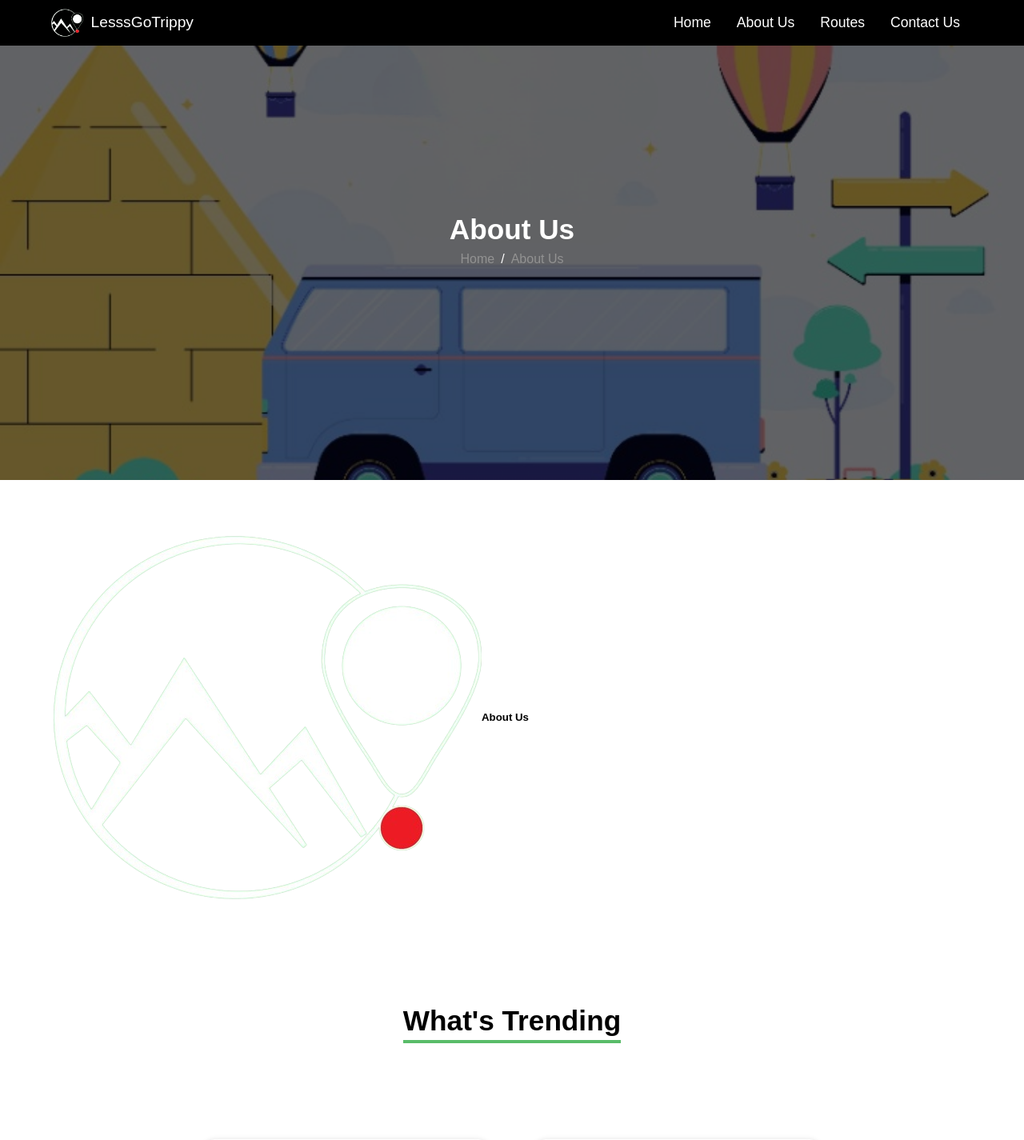
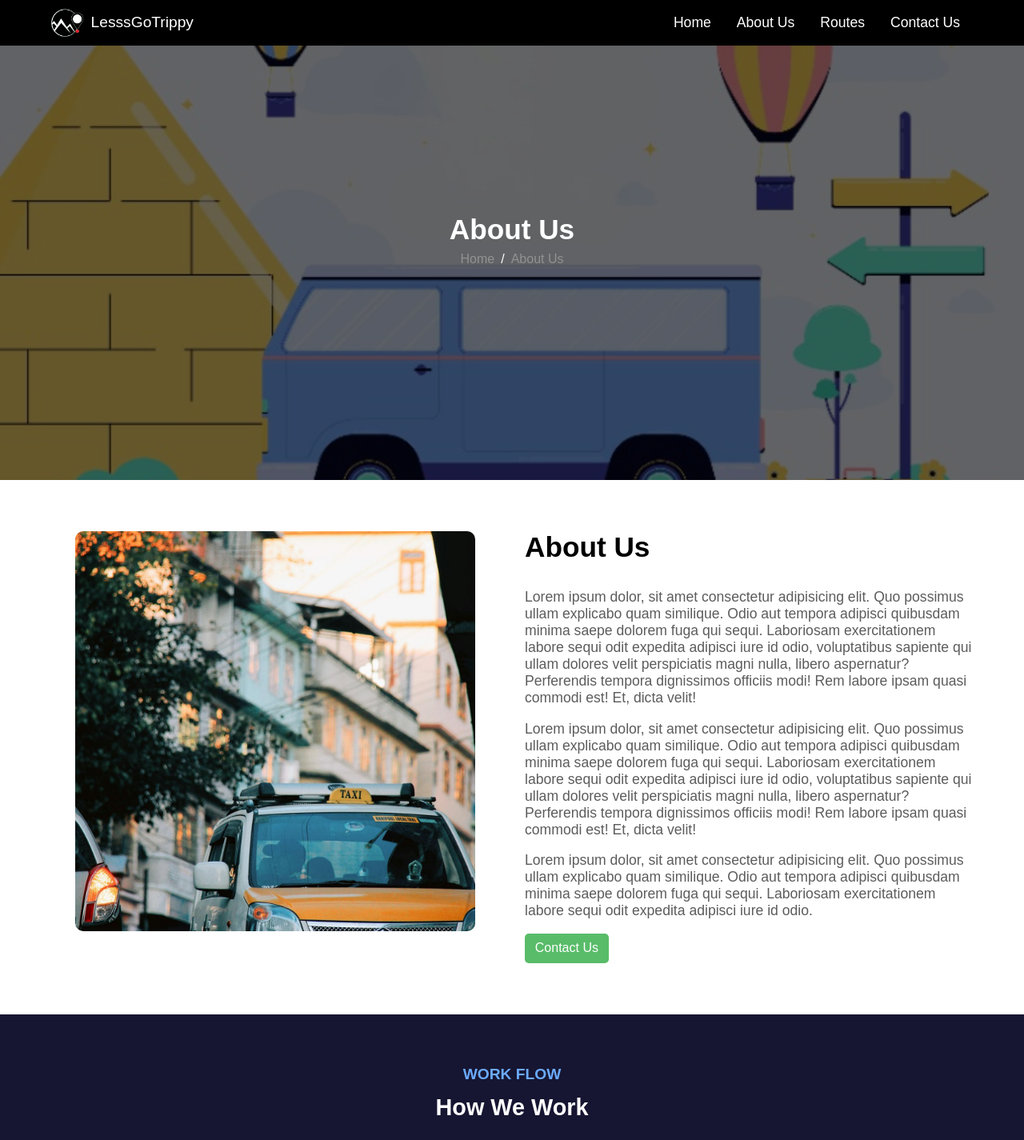
Before and after one commit to varunSalat/tour-booking, a PHP site: page /about-us in a window 1280 px wide. Shown: the top 1425 px of the page at 80% size. Run offline with PHP 8.4, Linux system fonts and the light colour scheme; some web fonts are replaced.

Commit message:
about us page

```diff
--- a/about-us.php
+++ b/about-us.php
@@ -4,8 +4,7 @@ require("./function/function.php");
 view("header","general");
 view("hero_section","about-us");
 view("about_us_section","about-us");
-view("trending_section","general");
-view("go_to_track_section","tour");
+view("how_we_work_section","about-us");
 view("testimonial","general");
 view("why_choose_us","general");
 
--- a/styles/style.css
+++ b/styles/style.css
@@ -1034,6 +1034,7 @@ ul li {
 
 .whats_app_fixed_btn {
   position: fixed;
+  z-index: 4;
   bottom: 1em;
   right: 1em;
   background-color: var(--primary_color);
@@ -1810,3 +1811,138 @@ ul li {
     width: 200px !important;
   }
 }
+
+/*--------------------- !ABOUT US PAGE STYLES ------------------*/
+#about_us_section {
+  gap: 2em;
+  justify-content: center;
+  align-items: flex-start;
+}
+
+.au-header h3 {
+  font-size: var(--primary_header);
+}
+
+.about_us_left_container,
+.about_us_right_container {
+  width: 50%;
+}
+.about_us_left_container {
+  display: flex;
+  justify-content: center;
+}
+.about_us_left_container figure {
+  height: 500px;
+  max-width: 500px;
+  width: 500px;
+  overflow: hidden;
+  border-radius: 10px;
+  -webkit-border-radius: 10px;
+  -moz-border-radius: 10px;
+  -ms-border-radius: 10px;
+  -o-border-radius: 10px;
+}
+
+.about_us_dis {
+  margin-top: 2em;
+}
+
+.about_us_dis p {
+  font-size: var(--body_text);
+  margin: 1em 0;
+  color: var(--secondery_black_color);
+}
+
+/* How we work section */
+
+#how-we-work-section {
+  background-color: rgb(22, 22, 50);
+}
+.how_we_work_header {
+  text-align: center;
+}
+.how_we_work_header h3 {
+  font-size: var(--tertiary_header);
+}
+.section-header-5 {
+  color: rgb(107, 171, 255);
+}
+
+.how_we_work_header h2 {
+  font-size: var(--secondery_header);
+  color: var(--white_color);
+  margin-top: 0.5em;
+}
+
+.how_we_work_card_container {
+  margin-top: 4em;
+  align-items: center;
+  justify-content: space-between;
+}
+.how_we_work_card {
+  width: min(300px, 100%);
+  text-align: center;
+}
+.how_we_work_icon_container {
+  background-color: #abfad7;
+  margin: 0 auto;
+  height: 70px;
+  width: 70px;
+  display: grid;
+  place-items: center;
+  border-radius: 50%;
+  -webkit-border-radius: 50%;
+  -moz-border-radius: 50%;
+  -ms-border-radius: 50%;
+  -o-border-radius: 50%;
+}
+.how_we_work_card h4 {
+  font-size: var(--tertiary_header);
+  color: #fff;
+  font-weight: normal;
+  margin: 0.5em 0;
+}
+.how_we_work_card p {
+  color: #c3c3c3;
+}
+.arrow_container i {
+  font-size: calc(var(--primary_header) * 1.4);
+  color: #fff;
+}
+.how_we_work_icon_container i {
+  font-size: var(--tertiary_header);
+}
+#second_work_card .how_we_work_icon_container {
+  background-color: #f5bb9c;
+}
+#third_work_card .how_we_work_icon_container {
+  background-color: #badaf4;
+}
+
+/* !ABOUT US RESPONSIVE DESIGN */
+@media screen and (max-width: 900px) {
+  #about_us_section {
+    flex-direction: column;
+  }
+  .about_us_left_container,
+  .about_us_right_container {
+    width: 100%;
+  }
+  .about_us_left_container figure {
+    height: 300px;
+  }
+}
+@media screen and (max-width: 700px) {
+  .how_we_work_card_container {
+    flex-direction: column;
+    margin-top: 2em;
+    gap: 3em;
+  }
+  .arrow_container {
+    transform: rotate(90deg);
+    -webkit-transform: rotate(90deg);
+    -moz-transform: rotate(90deg);
+    -ms-transform: rotate(90deg);
+    -o-transform: rotate(90deg);
+  }
+}
--- a/views/about-us/about_us_section.view.php
+++ b/views/about-us/about_us_section.view.php
@@ -1,10 +1,28 @@
 <section class="section flex" id="about_us_section">
-    <figure class="about_us_left_container">
-        <img src="./img/logo.webp" alt="about-us-img">
-    </figure>
+    <div class="about_us_left_container">
+        <figure class="">
+            <img src="./img/about_us/about-us-left-img.jpg" alt="about-us-img">
+        </figure>
+    </div>
     <div class="about_us_right_container">
-        <div>
-            <h5>About Us</h5>
+        <div class="au-header">
+            <h3>About Us</h3>
+        </div>
+        <div class="about_us_dis">
+            <p>Lorem ipsum dolor, sit amet consectetur adipisicing elit. Quo possimus ullam explicabo quam similique.
+                Odio aut tempora adipisci quibusdam minima saepe dolorem fuga qui sequi. Laboriosam exercitationem
+                labore sequi odit expedita adipisci iure id odio, voluptatibus sapiente qui ullam dolores velit
+                perspiciatis magni nulla, libero aspernatur? Perferendis tempora dignissimos officiis modi! Rem labore
+                ipsam quasi commodi est! Et, dicta velit!</p>
+            <p>Lorem ipsum dolor, sit amet consectetur adipisicing elit. Quo possimus ullam explicabo quam similique.
+                Odio aut tempora adipisci quibusdam minima saepe dolorem fuga qui sequi. Laboriosam exercitationem
+                labore sequi odit expedita adipisci iure id odio, voluptatibus sapiente qui ullam dolores velit
+                perspiciatis magni nulla, libero aspernatur? Perferendis tempora dignissimos officiis modi! Rem labore
+                ipsam quasi commodi est! Et, dicta velit!</p>
+            <p>Lorem ipsum dolor, sit amet consectetur adipisicing elit. Quo possimus ullam explicabo quam similique.
+                Odio aut tempora adipisci quibusdam minima saepe dolorem fuga qui sequi. Laboriosam exercitationem
+                labore sequi odit expedita adipisci iure id odio.</p>
+            <a href="./contact-us.php" class="trending_btn btn">Contact Us</a>
         </div>
     </div>
 </section>
--- /dev/null
+++ b/views/about-us/how_we_work_section.view.php
@@ -0,0 +1,36 @@
+<section id="how-we-work-section" class="section">
+    <div class="how_we_work_header">
+        <h3 class="section-header section-header-5">WORK FLOW</h3>
+        <h2 class="second-section-header-5 second-section-header-2">How We Work</h2>
+    </div>
+    <div class="how_we_work_card_container flex">
+        <div class="how_we_work_card">
+            <div class="how_we_work_icon_container">
+                <i class="fa-solid fa-list-check"></i>
+            </div>
+            <h4>Provide Your Details</h4>
+            <p>Share your pick-up and drop-off locations, preferred time, and any special requirements.</p>
+        </div>
+        <div class="arrow_container">
+            <i class="fa-solid fa-arrow-right-long"></i>
+        </div>
+        <div class="how_we_work_card" id="second_work_card">
+            <div class="how_we_work_icon_container">
+                <i class="fa-solid fa-phone"></i>
+            </div>
+            <h4>Contact Us</h4>
+            <p>Get in touch with our friendly team through our website, phone, or app to book your ride.</p>
+        </div>
+        <div class="arrow_container">
+            <i class="fa-solid fa-arrow-right-long"></i>
+        </div>
+        <div class="how_we_work_card" id="third_work_card">
+            <div class="how_we_work_icon_container">
+                <i class="fa-solid fa-thumbs-up"></i>
+            </div>
+            <h4>Enjoy Your Ride</h4>
+            <p>Sit back and relax as our professional driver takes you to your destination safely and comfortably. </p>
+        </div>
+    </div>
+
+</section>
```
Also changed, not shown: img/about_us/about-us-left-img-tet.svg (added), img/about_us/about-us-left-img.jpg (added), img/preloader.gif.
